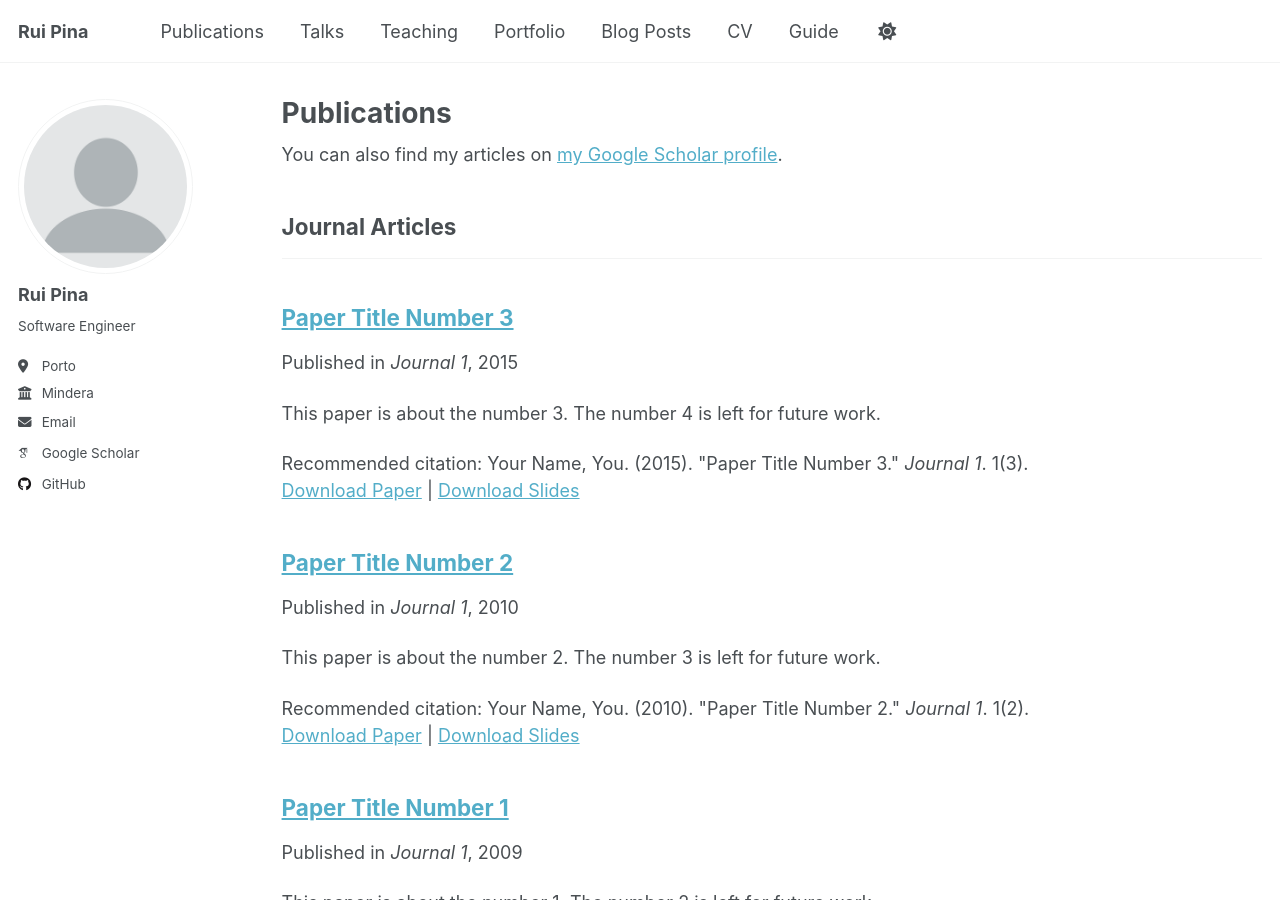
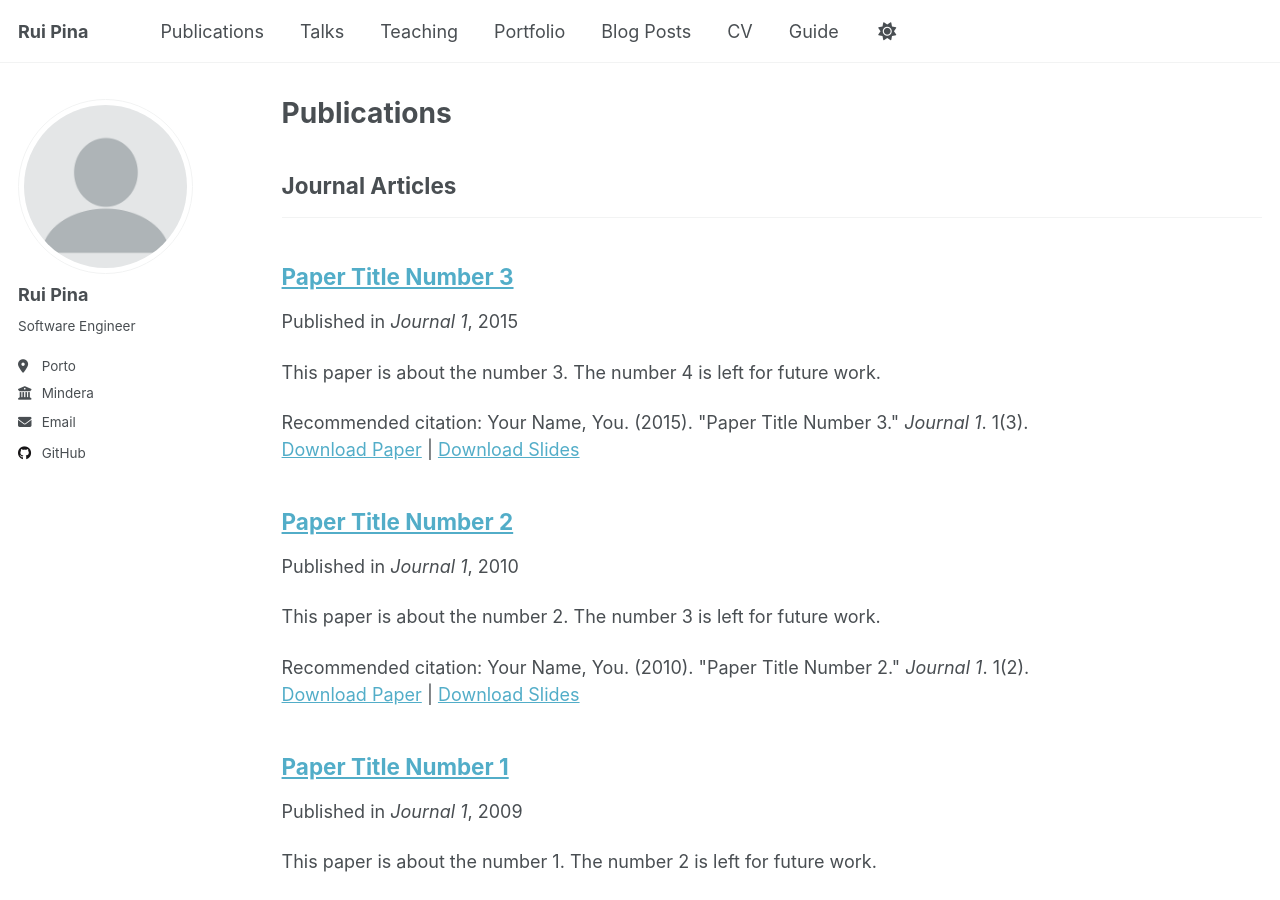
Before and after one commit to Rui-Pina/rui-pina.github.io, a Jekyll site: the page built from _pages/publications.html, in a window 1280 px wide and 900 px high. Built offline with Jekyll 4.4.1, drawn with Linux system fonts in a browser that asks for light colours; some web fonts are replaced; a script that is not in the unit is left out; some of the changed lines change nothing that is shown.

Commit message:
cahnge a few config

```diff
--- a/_config.yml
+++ b/_config.yml
@@ -34,7 +34,7 @@ author:
   # Academic websites
   academia         : # URL
   arxiv            : # URL - Update with the correct link to your profile
-  googlescholar    : "https://scholar.google.com/citations?user=PS_CX0AAAAAJ"
+  googlescholar    : # URL
   inspire-hep      : # URL
   impactstory      : # URL
   orcid            : # URL
@@ -47,7 +47,7 @@ author:
   bitbucket        : # Username - Update with your username on the site
   codepen          : # Username
   dribbble         : # Username
-  github           : "rui-pina"
+  github           : "ruiriopina"
   kaggle           : # Username
   stackoverflow    : # User number or user number and name (i.e., use "1" or "1/jeff-atwood")
 
```
